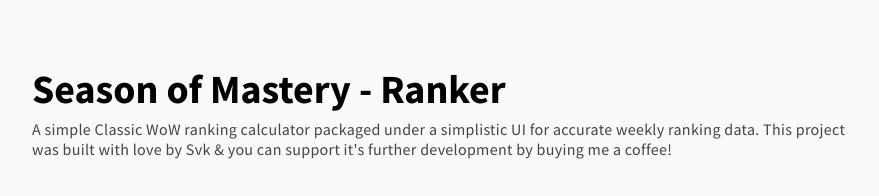
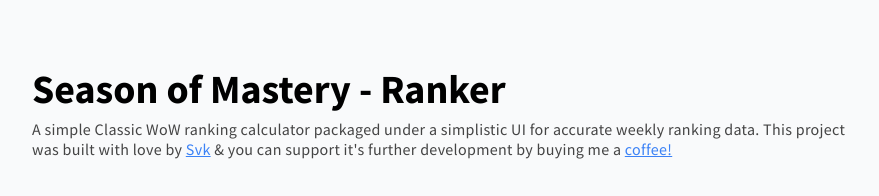
Before and after one commit to Xnw1k/SoM_Ranker_PUB, a React (Create React App) app: page / in a window 1280 px wide. Shown: the top 196 px of the page, without its empty margins (200-1079 px from the left). Built offline with nearby package versions, Linux system fonts and the light colour scheme.

Commit message:
highlight removed

```diff
--- a/src/App.scss
+++ b/src/App.scss
@@ -8,6 +8,14 @@
 $horde: rgb(253, 77, 77);
 $alliance: rgb(59, 130, 246);
 
+a{
+  color:$alliance;
+  transition: color 1s cubic-bezier(0.39, 0.575, 0.565, 1);
+  &:hover{
+    cursor:pointer;
+    color:$title;
+  }
+}
 *{
   padding:0;
   margin:0;
@@ -17,6 +25,14 @@
   font-family: 'Source Sans Pro', sans-serif;
   background:$primary;
   color:$text;
+  overscroll-behavior-y: none;
+  scroll-behavior: smooth;
+  ::selection {
+    background: transparent;
+  }
+  ::-moz-selection {
+    background: transparent;
+  }
 }
 .title{
   color:$title;
--- a/src/Store/reducer.tsx
+++ b/src/Store/reducer.tsx
@@ -1,4 +1,5 @@
 import { RankState, Week } from './Interfaces';
+
 type TActions =
     | { type: 'set_rank', payload: { rank_number: number } }
     | { type: 'set_percent', payload: { slider_number: number } }
--- a/src/components/Header.tsx
+++ b/src/components/Header.tsx
@@ -5,7 +5,7 @@
         <div className="header">
             <h1>Season of Mastery - Ranker</h1>
             <p>A simple Classic WoW ranking calculator packaged under a simplistic UI for accurate weekly ranking data.
-                This project was built with love by Svk & you can support it's further development by buying me a coffee!</p>
+                This project was built with love by <a href="#">Svk</a> & you can support it's further development by buying me a <a href="#">coffee!</a></p>
         </div>
     )
 }
```
